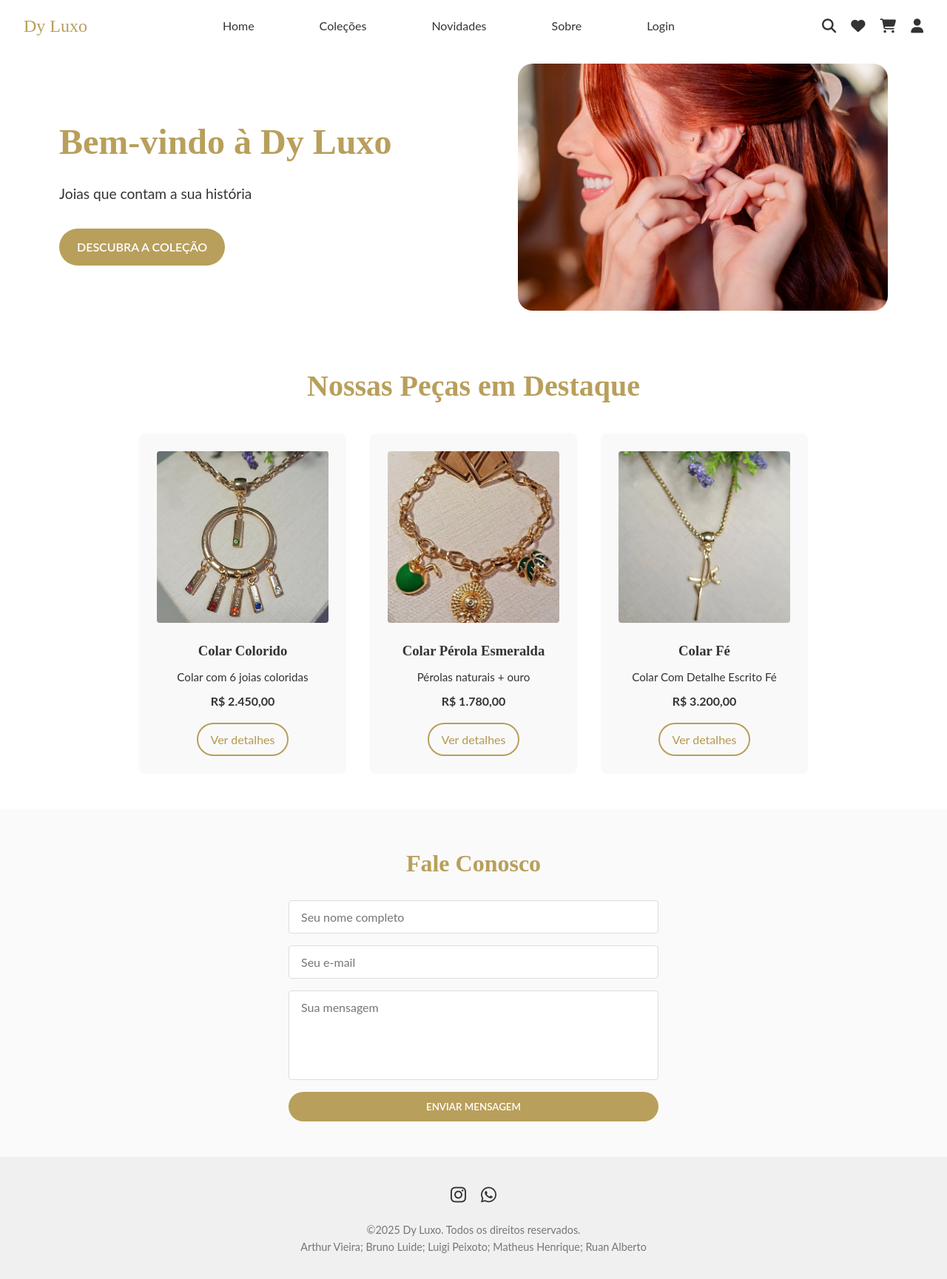
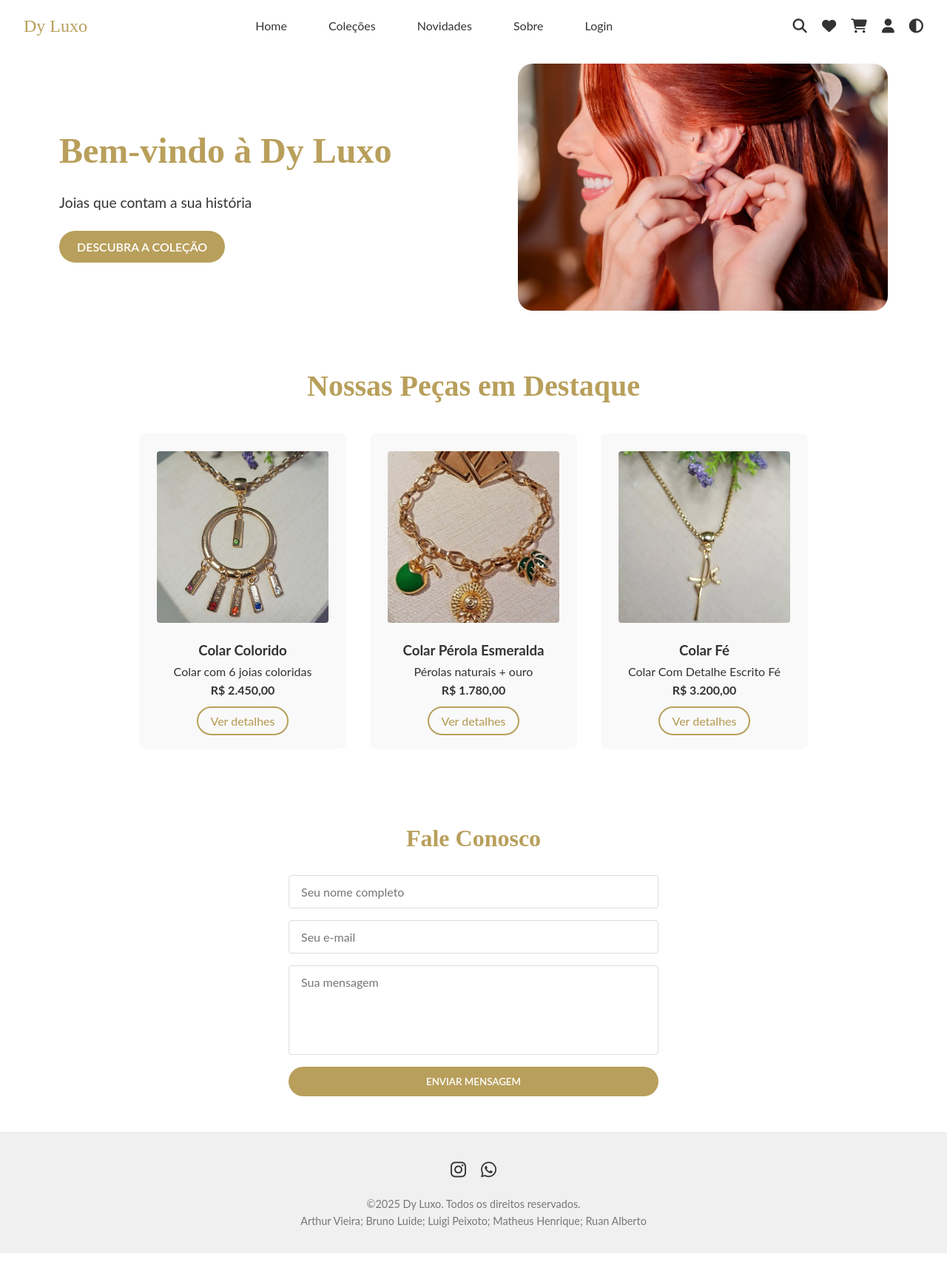
Before and after one commit to ArthurJov/DyLuxo, a plain HTML site: page index.html in a window 1280 px wide. Shown: the whole page at 74% size. After the commit the page ends 1694 px from the top, so only its background shows below. Drawn offline with Linux system fonts and the light colour scheme.

Commit message:
Adicionado modo escuro

```diff
--- a/index.html
+++ b/index.html
@@ -1,5 +1,5 @@
 <!DOCTYPE html>
-<html lang="pt-br">
+<html lang="pt-br" data-theme="light">
   <head>
     <meta charset="UTF-8" />
     <meta http-equiv="X-UA-Compatible" content="IE=edge" />
@@ -40,6 +40,7 @@
           ><i class="fa-solid fa-cart-shopping"></i
         ></a>
         <a href="#" title="Minha Conta"><i class="fa-solid fa-user"></i></a>
+        <a id="DarkToggle" href="#" title="Trocar tema"><i class="fa fa-adjust" aria-hidden="true"></i></a>
       </div>
     </header>
 
@@ -121,5 +122,6 @@
         Alberto
       </p>
     </footer>
+    <script src="script.js"></script>
   </body>
 </html>
--- /dev/null
+++ b/script.js
@@ -0,0 +1,17 @@
+// Seleciona o botão de Dark Mode
+const btnDarkModeToggle = document.getElementById('DarkToggle');
+const htmlElement = document.documentElement;
+
+// Procura o tema, se nao achar, define como 'light'
+let themeSystem = localStorage.getItem('themeSystem') || 'light';
+
+// Aplica o tema salvo ao carregar a página
+htmlElement.setAttribute('data-theme', themeSystem);
+
+// Alterna o tema ao clicar
+btnDarkModeToggle.addEventListener('click', function(e) {
+  e.preventDefault();
+  themeSystem = themeSystem === 'light' ? 'dark' : 'light';
+  htmlElement.setAttribute('data-theme', themeSystem);
+  localStorage.setItem('themeSystem', themeSystem);
+});
--- a/style.css
+++ b/style.css
@@ -3,8 +3,22 @@
   --cor-texto: #333333;
   --cor-destaque: #b89f5b;
   --cor-destaque-escuro: #8a6f4e;
+  --cor-fundo-escuro: #202020;
   --fonte-titulos: "Playfair Display", serif;
   --fonte-corpo: "Lato", sans-serif;
+  --cor-card-fundo: #f9f9f9;
+  --cor-card-texto: #333333;
+  --cor-footer-fundo: #f0f0f0;
+  --cor-footer-texto: #777777;
+}
+
+[data-theme="dark"] {
+  --cor-fundo: var(--cor-fundo-escuro);
+  --cor-texto: #ffffff;
+  --cor-card-fundo: #2a2a2a;
+  --cor-card-texto: #eeeeee;
+  --cor-footer-fundo: #121212;
+  --cor-footer-texto: #cccccc;
 }
 
 * {
@@ -18,6 +32,7 @@
 body {
   background: var(--cor-fundo);
   line-height: 1.6;
+  transition: background 0.3s, color 0.3s;
 }
 
 /* Cabeçalho */
@@ -39,10 +54,6 @@ header {
   text-decoration: none;
 }
 
-.nav-list input {
-  display: none; /* olhar para que serve*/
-}
-
 .links-container ul {
   list-style: none;
   display: flex;
@@ -52,7 +63,7 @@ header {
 .links-container a {
   text-decoration: none;
   transition: color 0.3s;
-  padding: 1.5rem 2rem;
+  padding: 1rem;
 }
 
 .links-container a:hover {
@@ -62,15 +73,14 @@ header {
 .header-icons a {
   margin-left: 1rem;
   font-size: 1.2rem;
-  color: var(--cor-texto);
-  transition: 0.3s;
+  transition: color 0.3s;
 }
 
 .header-icons a:hover {
   color: var(--cor-destaque);
 }
 
-/* Seção banner */
+/* Banner */
 .banner {
   display: flex;
   align-items: center;
@@ -91,7 +101,6 @@ header {
 }
 
 .btn-principal {
-  display: inline-block; /* olhar para que serve*/
   background: var(--cor-destaque);
   color: #fff;
   padding: 0.75rem 1.5rem;
@@ -112,7 +121,7 @@ header {
   border-radius: 20px;
 }
 
-/* Seção de Destaques de Produtos */
+/* Destaques */
 .destacados {
   text-align: center;
   padding: 3rem;
@@ -130,15 +139,18 @@ header {
   display: flex;
   justify-content: center;
   gap: 2rem;
-  flex-wrap: wrap; /* olhar para que serve*/
+  flex-wrap: wrap;
 }
 
+/* Card */
 .card {
-  background: #f9f9f9;
+  background: var(--cor-card-fundo);
+  color: var(--cor-card-texto);
   padding: 1.5rem;
   border-radius: 8px;
   text-align: center;
   width: 280px;
+  transition: background 0.3s, color 0.3s;
 }
 
 .card img {
@@ -147,14 +159,10 @@ header {
   margin-bottom: 1rem;
 }
 
-.card h3 {
-  font-family: var(--fonte-titulos);
-  margin-bottom: 0.5rem;
-}
-
-.card p {
-  margin-bottom: 0.5rem;
-  font-size: 0.95rem;
+.card h3,
+.card p,
+.card .preco {
+  color: var(--cor-card-texto);
 }
 
 .preco {
@@ -164,7 +172,6 @@ header {
 }
 
 .btn-secundario {
-  display: inline-block; /* olhar para que serve*/
   border: 2px solid var(--cor-destaque);
   color: var(--cor-destaque);
   padding: 0.5rem 1rem;
@@ -179,15 +186,15 @@ header {
   color: #fff;
 }
 
-/* Seção de Contato */
+/* Contato */
 .contato {
-  background: #fafafa;
+  background: var(--cor-fundo);
   padding: 3rem 2rem;
 }
 
 .contato-form {
   max-width: 500px;
-  margin: 0 auto; /* olhar para que serve*/
+  margin: 0 auto;
   text-align: center;
 }
 
@@ -211,6 +218,7 @@ header {
   border-radius: 4px;
   font-size: 1rem;
   resize: none;
+  color: black;
 }
 
 .contato-form button {
@@ -231,15 +239,17 @@ header {
 
 /* Rodapé */
 footer {
+  background: var(--cor-footer-fundo);
+  color: var(--cor-footer-texto);
   text-align: center;
   padding: 2rem;
-  background: #f0f0f0;
+  transition: background 0.3s, color 0.3s;
 }
 
 .social a {
   margin: 0 0.5rem;
   font-size: 1.5rem;
-  color: var(--cor-texto);
+  color: var(--cor-footer-texto);
   transition: color 0.3s;
 }
 
@@ -250,7 +260,7 @@ footer {
 footer p {
   margin-top: 1rem;
   font-size: 0.9rem;
-  color: #777;
+  color: var(--cor-footer-texto);
 }
 
 /* Responsividade */
```
